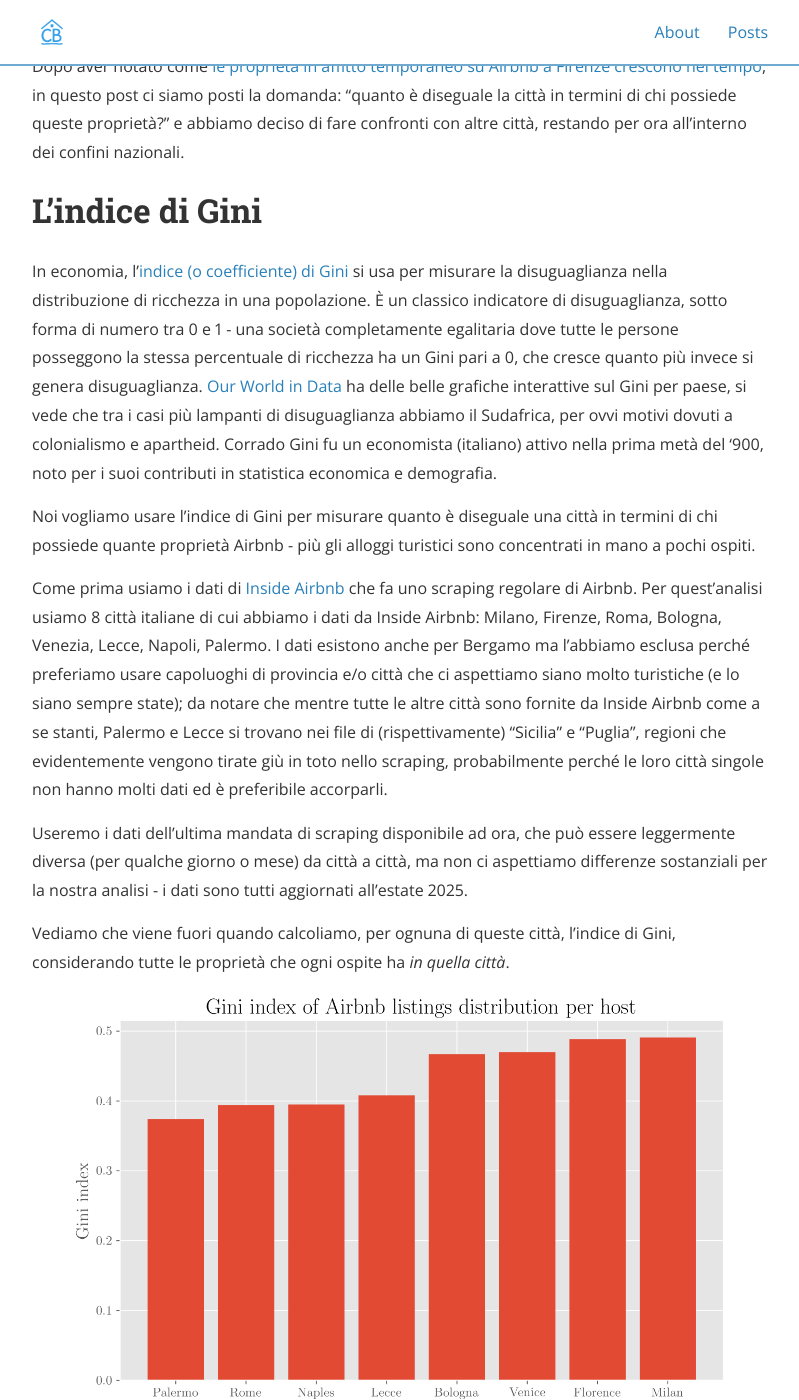
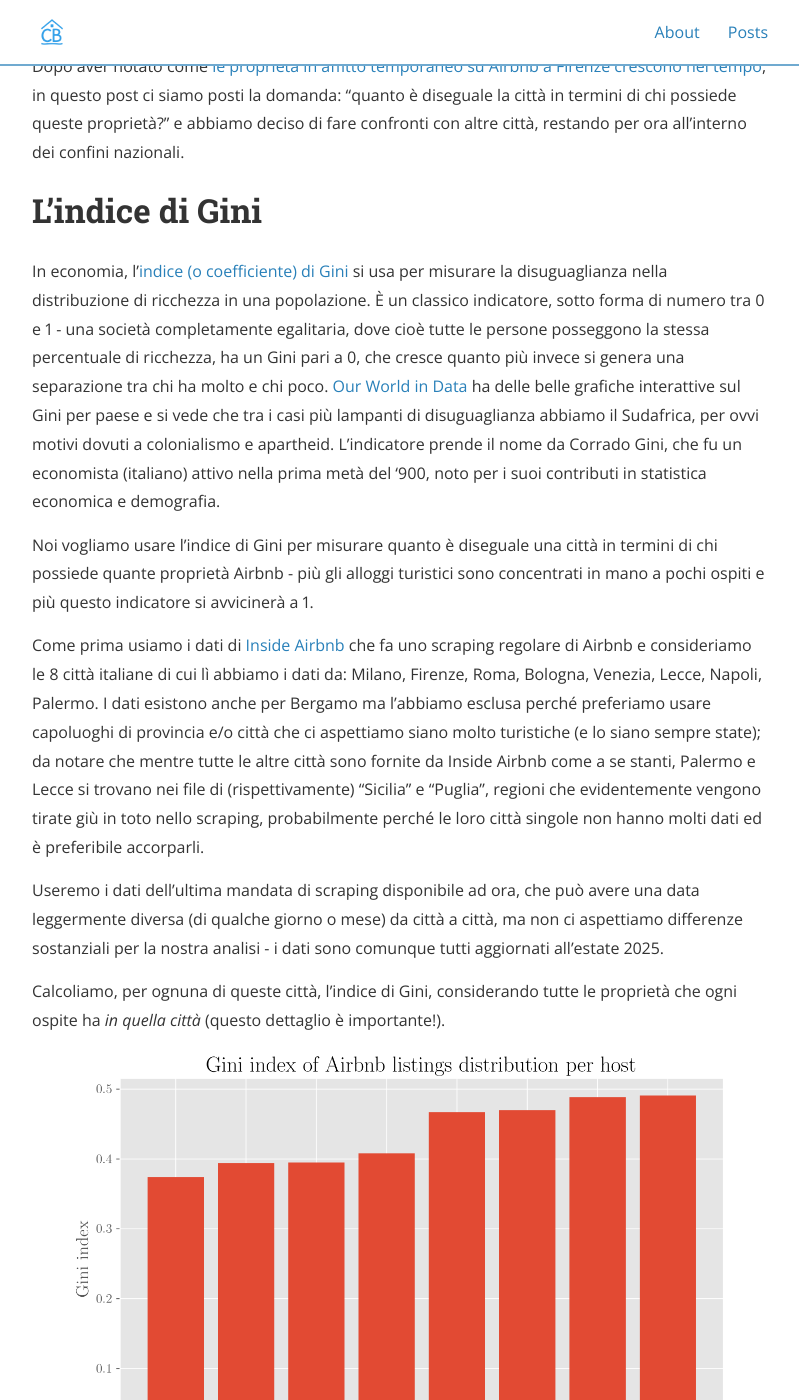
Before and after one commit to bernomone/citybreaking, a Jekyll site: the page built from _posts/2025-10-19-gini-italia.md, in a window 1280 px wide and 1400 px high, scrolled down 290 px. Shown: the whole window, without its empty margins (240-1039 px from the left). Built offline with Jekyll 4.4.1, drawn with Linux system fonts in a browser that asks for light colours; nearby versions of some CDN libraries; some of the changed text lies outside the part shown.

Commit message:
post finito edits

```diff
--- a/_posts/2025-10-19-gini-italia.md
+++ b/_posts/2025-10-19-gini-italia.md
@@ -12,23 +12,22 @@
 
 # L'indice di Gini
 
-In economia, l'[indice (o coefficiente) di Gini](https://it.wikipedia.org/wiki/Coefficiente_di_Gini) si usa per misurare la disuguaglianza nella distribuzione di ricchezza in una popolazione. È un classico indicatore di disuguaglianza, sotto forma di numero tra 0 e 1 - una società completamente egalitaria dove tutte le persone posseggono la stessa percentuale di ricchezza ha un Gini pari a 0, che cresce quanto più invece si genera disuguaglianza. [Our World in Data](https://ourworldindata.org/grapher/economic-inequality-gini-index?time=2024) ha delle belle grafiche interattive sul Gini per paese, si vede che tra i casi più lampanti di disuguaglianza abbiamo il Sudafrica, per ovvi motivi dovuti a colonialismo e apartheid. Corrado Gini fu un economista (italiano) attivo nella prima metà del '900, noto per i suoi contributi in statistica economica e demografia.
+In economia, l'[indice (o coefficiente) di Gini](https://it.wikipedia.org/wiki/Coefficiente_di_Gini) si usa per misurare la disuguaglianza nella distribuzione di ricchezza in una popolazione. È un classico indicatore, sotto forma di numero tra 0 e 1 - una società completamente egalitaria, dove cioè tutte le persone posseggono la stessa percentuale di ricchezza, ha un Gini pari a 0, che cresce quanto più invece si genera una separazione tra chi ha molto e chi poco. [Our World in Data](https://ourworldindata.org/grapher/economic-inequality-gini-index?time=2024) ha delle belle grafiche interattive sul Gini per paese e si vede che tra i casi più lampanti di disuguaglianza abbiamo il Sudafrica, per ovvi motivi dovuti a colonialismo e apartheid. L'indicatore prende il nome da Corrado Gini, che fu un economista (italiano) attivo nella prima metà del '900, noto per i suoi contributi in statistica economica e demografia.
 
-Noi vogliamo usare l'indice di Gini per misurare quanto è diseguale una città in termini di chi possiede quante proprietà Airbnb - più gli alloggi turistici sono concentrati in mano a pochi ospiti.
+Noi vogliamo usare l'indice di Gini per misurare quanto è diseguale una città in termini di chi possiede quante proprietà Airbnb - più gli alloggi turistici sono concentrati in mano a pochi ospiti e più questo indicatore si avvicinerà a 1.
 
-Come prima usiamo i dati di [Inside Airbnb](https://insideairbnb.com/about/) che fa uno scraping regolare di Airbnb.
-Per quest'analisi usiamo 8 città italiane di cui abbiamo i dati da Inside Airbnb: Milano, Firenze, Roma, Bologna, Venezia, Lecce, Napoli, Palermo. I dati esistono anche per Bergamo ma l'abbiamo esclusa perché preferiamo usare capoluoghi di provincia e/o città che ci aspettiamo siano molto turistiche (e lo siano sempre state); da notare che mentre tutte le altre città sono fornite da Inside Airbnb come a se stanti, Palermo e Lecce si trovano nei file di (rispettivamente) "Sicilia" e "Puglia", regioni che evidentemente vengono tirate giù in toto nello scraping, probabilmente perché le loro città singole non hanno molti dati ed è preferibile accorparli.
+Come prima usiamo i dati di [Inside Airbnb](https://insideairbnb.com/about/) che fa uno scraping regolare di Airbnb e consideriamo le 8 città italiane di cui lì abbiamo i dati da: Milano, Firenze, Roma, Bologna, Venezia, Lecce, Napoli, Palermo. I dati esistono anche per Bergamo ma l'abbiamo esclusa perché preferiamo usare capoluoghi di provincia e/o città che ci aspettiamo siano molto turistiche (e lo siano sempre state); da notare che mentre tutte le altre città sono fornite da Inside Airbnb come a se stanti, Palermo e Lecce si trovano nei file di (rispettivamente) "Sicilia" e "Puglia", regioni che evidentemente vengono tirate giù in toto nello scraping, probabilmente perché le loro città singole non hanno molti dati ed è preferibile accorparli.
 
-Useremo i dati dell'ultima mandata di scraping disponibile ad ora, che può essere leggermente diversa (per qualche giorno o mese) da città a città, ma non ci aspettiamo differenze sostanziali per la nostra analisi - i dati sono tutti aggiornati all'estate 2025.
+Useremo i dati dell'ultima mandata di scraping disponibile ad ora, che può avere una data leggermente diversa (di qualche giorno o mese) da città a città, ma non ci aspettiamo differenze sostanziali per la nostra analisi - i dati sono comunque tutti aggiornati all'estate 2025.
 
-Vediamo che viene fuori quando calcoliamo, per ognuna di queste città, l'indice di Gini, considerando tutte le proprietà che ogni ospite ha *in quella città*.
+Calcoliamo, per ognuna di queste città, l'indice di Gini, considerando tutte le proprietà che ogni ospite ha *in quella città* (questo dettaglio è importante!).
 
 ![Gini index for the 8 aforementioned Italian cities, Palermo comes as the least unequal, Milan the most unequal, but the differences are not very large.]({{ '/assets/gini_index_listings_per_host.png' | relative_url }})
 
 Tutte le città sono diseguali, ma ognuna è diseguale a modo suo ([semi-cit](https://www.goodreads.com/quotes/7142-all-happy-families-are-alike-each-unhappy-family-is-unhappy)).
-Palermo è la meno diseguale, Milano la peggiore, anche se la differenza tra i Gini non è drammatica. Dobbiamo tener conto del fatto che si tratta ovviamente di città diverse in termini di taglia e popolazione, ma anche, probabilmente, di volumi turistici.
+Palermo appare come la meno diseguale, Milano la peggiore, anche se la differenza tra i loro Gini non è drammatica. Dobbiamo tener conto del fatto che si tratta ovviamente di città diverse in termini di taglia e popolazione, ma anche, probabilmente, di volumi turistici.
 
-Ci aspettiamo che ovunque esistano agenzie che o gestiscono Airbnb per conto di singoli proprietari e quindi li raggruppano assieme, o ne detengono la proprietà direttamente, quindi molto probabilmente gli ospiti più grossi non sono dei singoli; andiamo a vedere chi sono. Vale la pena notare che se di agenzie si tratta, non è detto che queste operino solo sul territorio della città in esame, potrebbero avere in inventario alloggi ovunque, e questa è una cosa che indagheremo dopo - i risultati di questo post si riferiscono solo alle proprietà che un ospite ha nella città stessa.
+Ci aspettiamo che ovunque esistano agenzie che o gestiscono Airbnb per conto di singoli proprietari e quindi li raggruppano assieme, o ne detengono la proprietà direttamente, quindi molto probabilmente gli ospiti più grossi non sono degli individui; andiamo a vedere chi sono. Vale la pena notare che se di agenzie si tratta, non è detto che queste operino solo sul territorio della città in esame, potrebbero avere in inventario alloggi ovunque, e questa è una cosa che indagheremo più in là - i risultati di questo post si riferiscono solo alle proprietà che un ospite ha nella città stessa.
 
 | Città  | Numero Airbnb totali | % Airbnb dell'ospite maggiore |
 | ------------- | ------------- | ------------- |
@@ -41,24 +40,24 @@
 | Firenze | 13043  | 1.9% |
 | Milano  | 22540  | 2.1% |
 
-In tabella, il numero di proprietà in affitto su Airbnb per ogni città assieme alla percentuale che l'ospite più grosso ha in quella città. Si vede che ci sono belle differenze in termini di numero di alloggi ma sono comunque varie migliaia in ogni città, e le percentuali sono parecchio diverse, Bologna ha quasi il 4% degli alloggi in mano allo stesso ospite, Roma solo lo 0.7%. Vediamo chi sono questi ospiti.
+In tabella, il numero di proprietà in affitto su Airbnb per ogni città assieme alla percentuale che l'ospite più grosso ha *in quella città*. Si vede che ci sono belle differenze in termini di numero di alloggi totali ma si tratta comunque di varie migliaia in ciascuna città, e che le percentuali sono parecchio diverse, Bologna ha quasi il 4% degli alloggi in mano allo stesso ospite, Roma solo lo 0.7%. Vediamo ora chi sono questi ospiti!
 
 # Chi sono gli ospiti maggiori
 
-Sono tutte agenzie (cioè non singoli proprietari), il che non sorprende.
+Sono tutte agenzie (cioè non singoli proprietari), il che non sorprende, visti i numeri.
 
-* Bologna: ["Wonderful Italy Emilia-Romagna"](https://www.airbnb.co.uk/users/show/487811050), che si autodescrive come il gruppo di case vacanza più grosso in Italia, con un portfolio di 2400 case in diversi parti del territorio nazionale - a Bologna ne hanno 182.
-* Palermo: lo stesso gruppo nella sua branca regionale, ["Wonderful Italy Sicily"](https://www.airbnb.co.uk/users/show/487814742) - a Palermo ha 216 alloggi.
-* Lecce: ["Barbarhouse SRL"](https://www.airbnb.co.uk/users/show/9632167), ancora un'agenzia che ha lì 49 alloggi (Lecce è la città con meno alloggi di tutte, tra quelle che abbiamo, un numero nettamente minore delle altre)
+* Bologna: ["Wonderful Italy Emilia-Romagna"](https://www.airbnb.co.uk/users/show/487811050), che si autodescrive come il gruppo di case vacanza più grosso in Italia, con un portfolio di 2400 case in diversi parti del territorio nazionale - a Bologna ne hanno 182
+* Palermo: lo stesso gruppo nella sua branca regionale, ["Wonderful Italy Sicily"](https://www.airbnb.co.uk/users/show/487814742) - a Palermo ha 216 alloggi
+* Lecce: ["Barbarhouse SRL"](https://www.airbnb.co.uk/users/show/9632167), ancora un'agenzia che ha lì 49 alloggi (Lecce è la città con meno alloggi di tutte tra quelle che abbiamo, un numero nettamente minore delle altre)
 * Milano: [Italianway](https://www.airbnb.com/users/show/27693585), che dichiara di operare su diverse parti d'Italia, a Milano ha ben 480 alloggi
 * Firenze: [MMega Homes And Villas](https://www.airbnb.co.uk/users/show/23904874), che lì ha 242 alloggi e pure dichiara di operare su diverse destinazioni
 * Venezia: [Veniceapartment-com](https://www.airbnb.com/users/show/2634978), ha lì 142 alloggi e opera solo su Venezia
 * Napoli: [Dimorra](https://www.airbnb.co.uk/users/show/128841116), con 137 alloggi lì
 * Roma: [IFlat](https://www.airbnb.co.uk/users/show/23532561), con 244 alloggi lì
 
-In un post successivo proveremo a guardare alla distribuzione territoriale dei gruppi più grossi. Un'altra cosa da provare a vedere è come cambiano le cose se separiamo i proprietari individuali dalle agenzie.
+In un post successivo proveremo a guardare alla distribuzione territoriale dei gruppi più grossi. Un'altra cosa che proveremo poi a fare è misurare come cambiano le cose se separiamo i proprietari individuali dalle agenzie.
 
-# Le distribuzioni di alloggi per host più da vicino
+# Le distribuzioni di alloggi per ospite più da vicino
 
 Se raggruppiamo il numero di alloggi nelle categorie:
 
```
